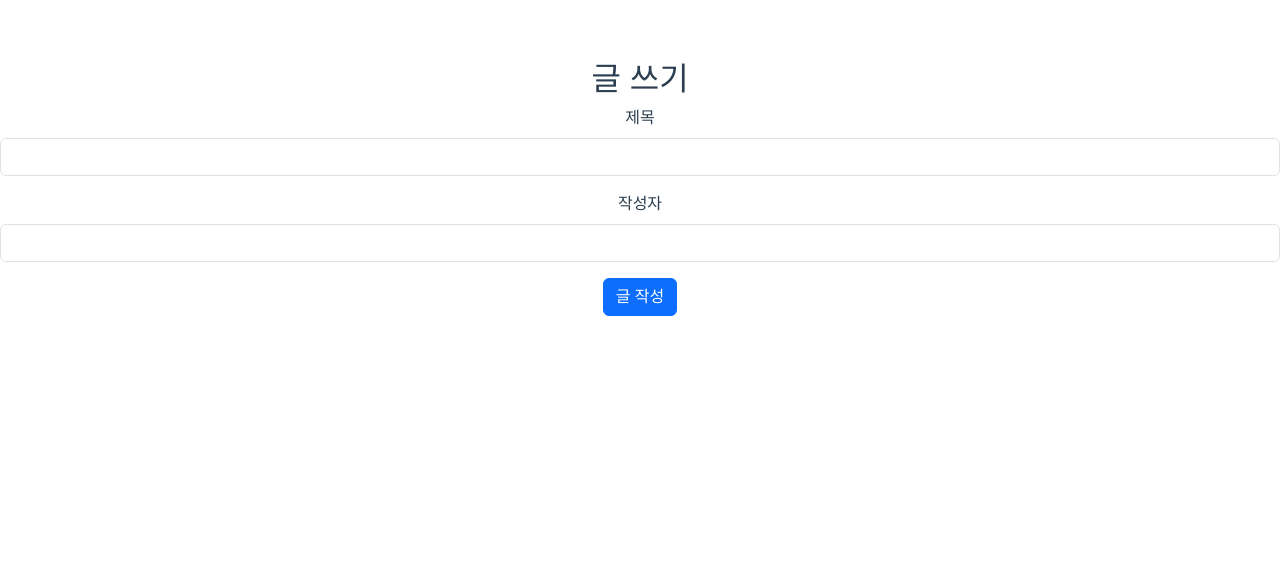
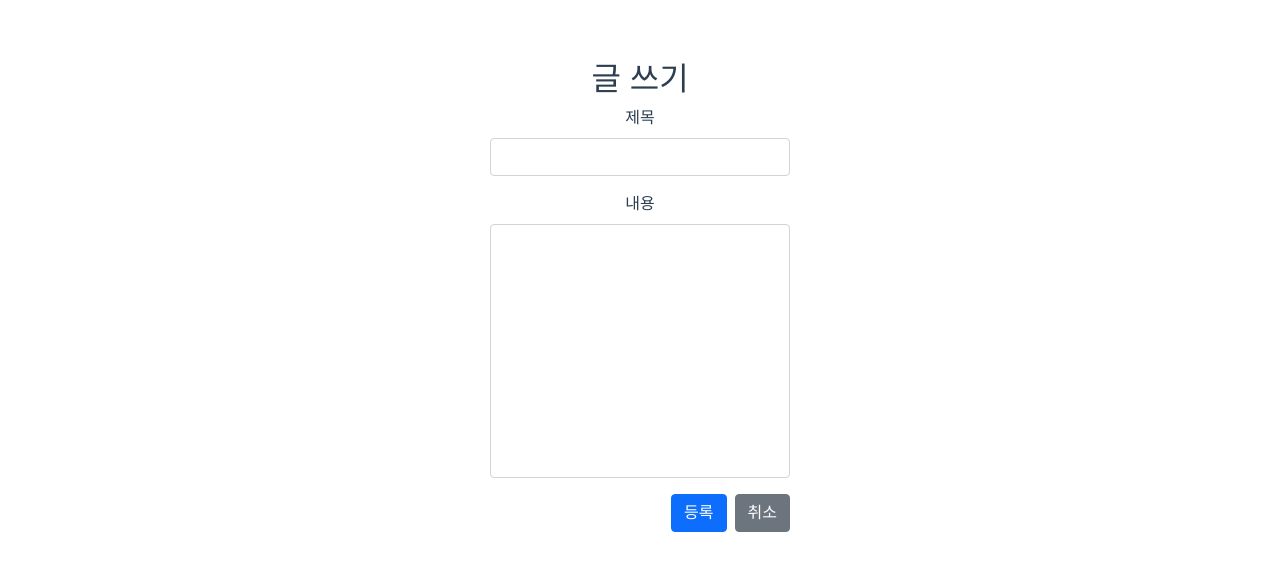
Before and after one commit to jinygod/VueBoard, a Vue app: page /write in a window 1280 px wide. Shown: the top 570 px of the page. Built offline with nearby package versions, Linux system fonts and the light colour scheme.

Commit message:
feat: WritePost.vue posting logic

```diff
--- a/package.json
+++ b/package.json
@@ -8,6 +8,7 @@
     "lint": "vue-cli-service lint"
   },
   "dependencies": {
+    "axios": "^1.4.0",
     "bootstrap": "^5.3.0",
     "core-js": "^3.8.3",
     "vue": "^3.2.13",
--- a/public/index.html
+++ b/public/index.html
@@ -6,11 +6,7 @@
     <meta name="viewport" content="width=device-width,initial-scale=1.0">
     <link rel="icon" href="<%= BASE_URL %>favicon.ico">
     <title><%= htmlWebpackPlugin.options.title %></title>
-    <style>
-      body{
-        background: black;
-      }
-    </style>
+    <link rel="stylesheet" href="https://cdnjs.cloudflare.com/ajax/libs/bootstrap/5.1.0/css/bootstrap.min.css">
   </head>
   <body>
     <noscript>
--- a/src/App.vue
+++ b/src/App.vue
@@ -18,6 +18,7 @@ export default {
   text-align: center;
   color: #2c3e50;
   margin-top: 60px;
+
 }
 
 </style>
--- a/src/components/BoardList.vue
+++ b/src/components/BoardList.vue
@@ -40,7 +40,9 @@
 </nav>
 <div class="row">
     <div class="col text-end">
-      <button class="btn btn-primary write-button" @click="goToWritePost">글 쓰기</button>
+      <router-link to="/write" v-slot="{navigate}">
+       <button class="btn btn-primary" @click="navigate">글 쓰기</button>
+       </router-link>
     </div>
 </div>
   </div>
@@ -158,10 +160,6 @@ export default {
       this.currentPage = pageNumber;
     },
   },
-      goToWritePost() {
-      // 글 쓰기 페이지로 이동하는 메소드
-      this.$router.push('/write-post');
-    },
   mounted() {
     this.fetchPosts(); // 컴포넌트가 마운트되면 게시글 목록을 가져오도록 호출
   },
--- a/src/components/WritePost.vue
+++ b/src/components/WritePost.vue
@@ -1,32 +1,53 @@
 <template>
-  <div>
-    <h2>글 쓰기</h2>
+  <div class="d-flex justify-content-center align-items-center vh-75">
+    <div class="col-12 col-md-6">
+      <h2 class="text-center">글 쓰기</h2>
       <!-- 글 작성 폼 -->
       <form @submit.prevent="submitPost">
-      <div class="mb-3">
+        <div class="mb-3 d-flex flex-column align-items-center">
           <label for="title" class="form-label">제목</label>
-        <input type="text" id="title" v-model="title" class="form-control">
+          <input type="text" id="title" v-model="title" class="form-control" style="max-width: 300px;">
         </div>
-      <div class="mb-3">
-        <label for="author" class="form-label">작성자</label>
-        <input type="text" id="author" v-model="author" class="form-control">
+        <div class="mb-3 d-flex flex-column align-items-center">
+          <label for="context" class="form-label">내용</label>
+          <textarea id="context" v-model="context" class="form-control" rows="10" style="max-width: 300px; resize: none;"></textarea>
         </div>
-      <button type="submit" class="btn btn-primary">글 작성</button>
+        <div class="d-flex justify-content-end" style="max-width: 300px; margin: 0 auto;">
+          <button type="submit" class="btn btn-primary me-2">등록</button>
+          <router-link to="/" class="btn btn-secondary">취소</router-link>
+        </div>
       </form>
+    </div>
   </div>
 </template>
 
 <script>
+import axios from 'axios';
+
 export default {
   data() {
     return {
       title: '',
-      author: '',
+      context: '',
     };
   },
   methods: {
-    submitPost() {
-      // 글 작성 처리 로직
+    async submitPost() {
+      const post = {
+        title: this.title,
+        author: '전성진',
+        context: this.context,
+        date: new Date().toISOString(),
+        views: 0,
+      };
+
+      try {
+        const response = await axios.post('http://localhost:3001/posts', post);
+        console.log(response.data);
+        this.$router.push('/'); // 글 작성후 '/' 경로로 이동
+      } catch (error) {
+        console.error('An error occurred while creating a new post:', error);
+      }
     },
   },
 };
--- a/src/main.js
+++ b/src/main.js
@@ -1,6 +1,5 @@
 import { createApp } from 'vue';
 import App from './App.vue';
 import router from './router';
-import 'bootstrap/dist/css/bootstrap.css'; // Bootstrap 스타일시트 추가
 
 createApp(App).use(router).mount('#app');
```
Also changed, not shown: server.js (+4 -4 lines), 1 other file (tests, documents, lock files or other folders). Lines whose indentation alone changed are shown as unchanged.
